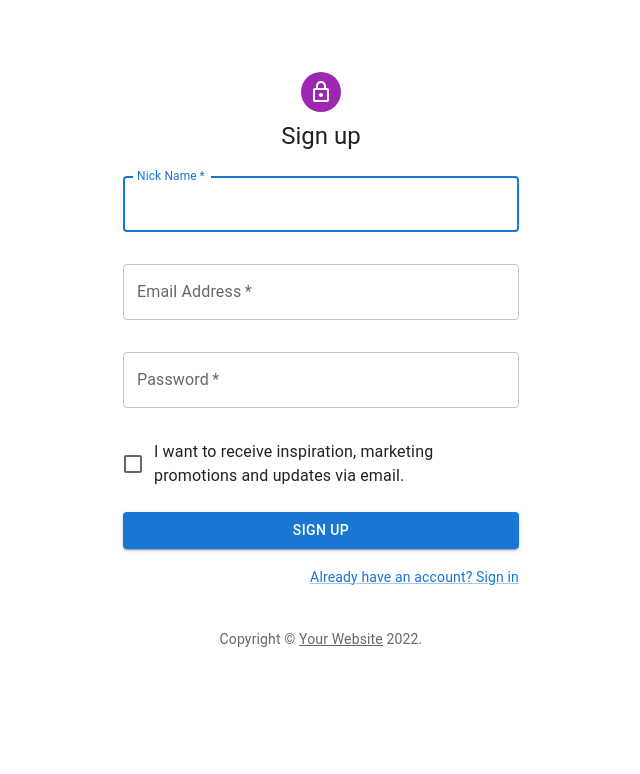
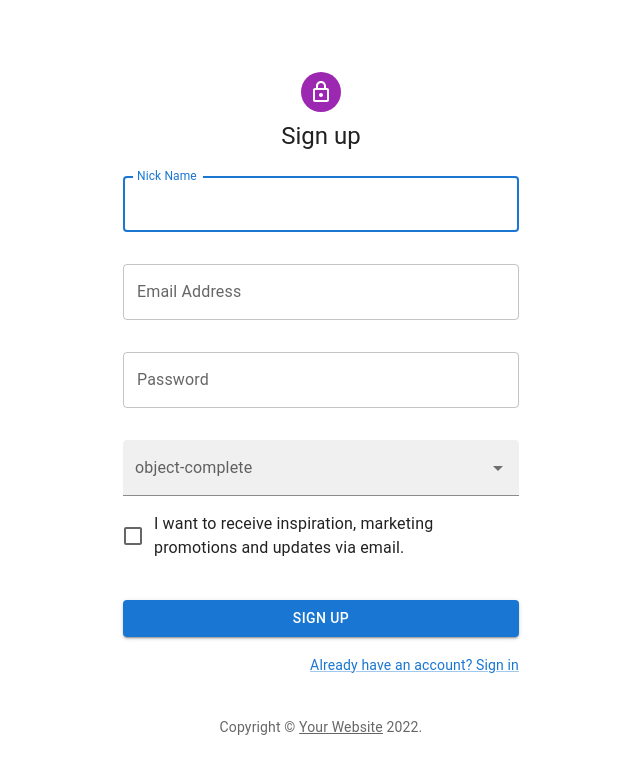
Before and after one commit to Tamanegi-seoul/Co-meet, a React (Create React App) app: page /signup in a window 1280 px wide. Shown: the top 774 px of the page, without its empty margins (319-959 px from the left). Built offline with nearby package versions, Linux system fonts and the light colour scheme.

Commit message:
feat: stacks 선택 기능 추가

```diff
--- a/src/pages/SignUp.js
+++ b/src/pages/SignUp.js
@@ -13,9 +13,9 @@ import Typography from "@mui/material/Typography";
 import Container from "@mui/material/Container";
 import { createTheme, ThemeProvider } from "@mui/material/styles";
 import styled from "styled-components";
-import { useForm } from "react-hook-form";
-//1. 이메일, 비밀번호 유효성 추가하기
-//2. alert가 아닌 빨간박스로 표시하기
+import { Controller, useForm } from "react-hook-form";
+import { Autocomplete } from "@mui/material";
+
 function Copyright(props) {
   return (
     <Typography
@@ -33,7 +33,7 @@ function Copyright(props) {
     </Typography>
   );
 }
-
+const objOptions = [{ value: "A" }, { value: "B" }, { value: "C" }];
 const theme = createTheme();
 const ErrorMessage = styled.div`
   color: red;
@@ -41,6 +41,7 @@ const ErrorMessage = styled.div`
 
 export default function SignUp() {
   const {
+    control,
     register,
     handleSubmit,
     formState: { errors, isSubmitting },
@@ -52,50 +53,6 @@ export default function SignUp() {
   const onError = error => {
     console.log(error);
   };
-  // const [nickName, setNickName] = useState("");
-  // const [email, setEmail] = useState("");
-  // const [password, setPassword] = useState("");
-  // const [passwordCheck, setPasswordCheck] = useState("");
-  // const [passwordError, setpasswordError] = useState(false);
-  // const [agree, setAgree] = useState(false);
-  // const onChangenickName = useCallback(e => {
-  //   setNickName(e.target.value);
-  // }, []);
-  // const onChangeEamil = useCallback(e => {
-  //   setEmail(e.target.value);
-  // }, []);
-  // const onChangePassword = useCallback(e => {
-  //   setPassword(e.target.value);
-  // }, []);
-  // const onChangePasswordCheck = useCallback(
-  //   e => {
-  //     setPasswordCheck(e.target.value);
-  //     setpasswordError(e.target.value !== password);
-  //   },
-  //   [password]
-  // );
-  // const onChangeAgree = useCallback(
-  //   e => {
-  //     setAgree(!agree);
-  //   },
-  //   [agree]
-  // );
-
-  // const handleSubmit = event => {
-  //   event.preventDefault();
-  //   // const data = new FormData(event.currentTarget);
-  //   // console.log({
-  //   //   email: data.get("email"),
-  //   //   password: data.get("password"),
-  //   // });
-  //   if (!agree) {
-  //     return alert("동의를 해주세요");
-  //   }
-  //   if (passwordError) {
-  //     return alert("비밀번호가 일치하지 않습니다");
-  //   }
-  //   console.log("회원가입 완료");
-  // };
 
   return (
     <ThemeProvider theme={theme}>
@@ -125,7 +82,6 @@ export default function SignUp() {
             <Grid container spacing={2}>
               <Grid item xs={12}>
                 <TextField
-                  required
                   type="text"
                   name="nickName"
                   fullWidth
@@ -138,8 +94,6 @@ export default function SignUp() {
                       message: "최소 2글자를 넘어야 합니다.",
                     },
                   })}
-                  // value={nickName}
-                  // onChange={onChangenickName}
                   autoFocus
                 />
               </Grid>
@@ -150,7 +104,6 @@ export default function SignUp() {
               </Grid>
               <Grid item xs={12}>
                 <TextField
-                  required
                   fullWidth
                   id="email"
                   label="Email Address"
@@ -173,7 +126,6 @@ export default function SignUp() {
               </Grid>
               <Grid item xs={12}>
                 <TextField
-                  required
                   fullWidth
                   name="password"
                   label="Password"
@@ -188,8 +140,6 @@ export default function SignUp() {
                         "비밀번호를 8~16자로 영문 대소문자, 숫자, 특수기호를 조합해서 사용하세요. ",
                     },
                   })}
-                  // value={password}
-                  // onChange={onChangePassword}
                 />
               </Grid>
               <Grid item xs={12}>
@@ -197,37 +147,48 @@ export default function SignUp() {
                   <small role="alert">{errors.password.message}</small>
                 )}
               </Grid>
-              {/* <Grid item xs={12}>
-                <TextField
-                  required
-                  fullWidth
-                  name="passwordCheck"
-                  label="PasswordCheck"
-                  type="password"
-                  id="passwordCheck"
-                  {...register("passwordCheck", {
-                    required: "비밀번호확인 필수입력입니다.",
-                    pattern: {},
-                  })}
+              <Grid item xs={12}>
+                <Controller
+                  control={control}
+                  name="Stacks"
+                  render={({ field: { ref, onChange, ...field } }) => (
+                    <Autocomplete
+                      multiple
+                      options={objOptions}
+                      getOptionLabel={option => option.value}
+                      onChange={(_, data) => onChange(data)}
+                      renderInput={params => (
+                        <TextField
+                          {...field}
+                          {...params}
+                          fullWidth
+                          inputRef={ref}
+                          variant="filled"
+                          label="object-complete"
+                        />
+                      )}
+                    />
+                  )}
                 />
-              </Grid> */}
-              {/* <Grid item xs={12}>
-                {passwordError && (
-                  <ErrorMessage>비밀번호가 같지 않습니다.</ErrorMessage>
-                )}
-              </Grid> */}
+              </Grid>
               <Grid item xs={12}>
                 <FormControlLabel
                   control={
                     <Checkbox
-                      value="allowExtraEmails"
+                      value="agree"
                       color="primary"
-                      // checked={agree}
-                      // onChange={onChangeAgree}
+                      {...register("agree", {
+                        required: "동의버튼을 눌러주세요",
+                      })}
                     />
                   }
                   label="I want to receive inspiration, marketing promotions and updates via email."
                 />
+              </Grid>
+              <Grid item xs={12}>
+                {errors.agree && (
+                  <small role="alert">{errors.agree.message}</small>
+                )}
               </Grid>
             </Grid>
             <Button
```
